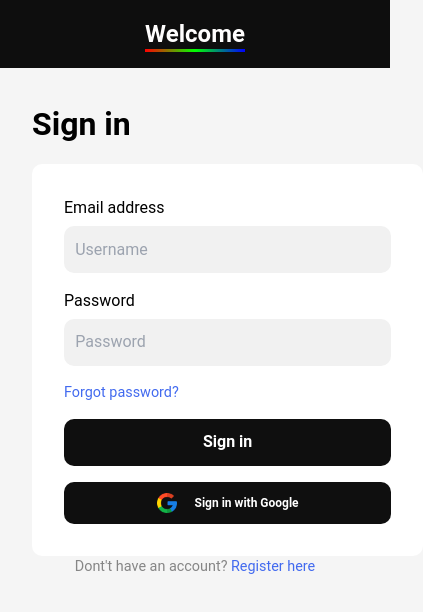
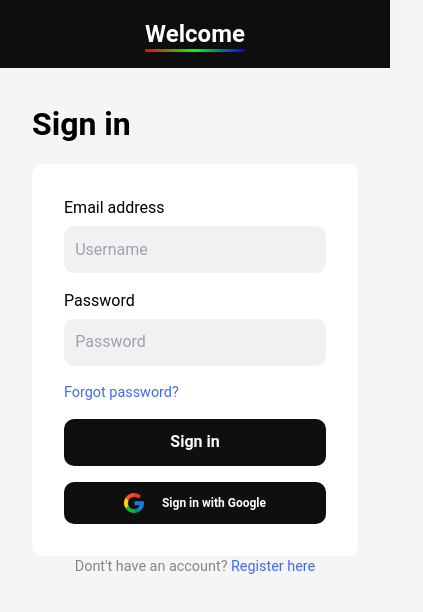
Before and after one commit to bishwjeet7/login_timer, a React (Create React App) app: page / in a window 390 px wide. Shown: the top 612 px of the page, 423 px wide, since content can reach past the window. Built offline with nearby package versions, Linux system fonts and the light colour scheme.

Commit message:
Update SignIn.css

```diff
--- a/src/component/SignIn.css
+++ b/src/component/SignIn.css
@@ -180,6 +180,10 @@ button{
     padding: 2rem;
   }
 
+  .form{
+    width: 100%;
+  }
+
   .form input {
     width: 100%;
   }
```
